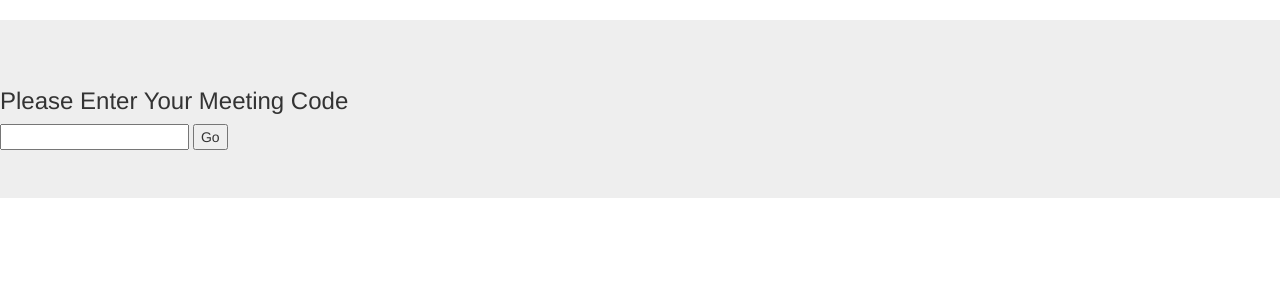
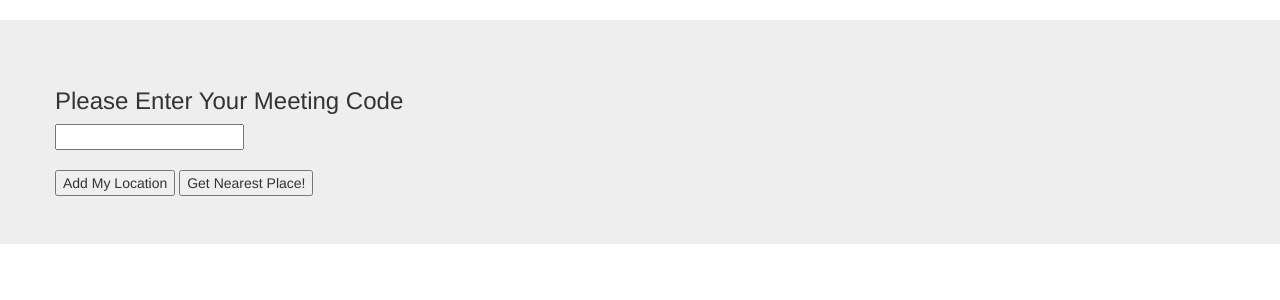
Before and after one commit to ahmad307/NearestPlace, a Django app: page /locations/meeting in a window 1280 px wide. Shown: the part 51-351 px from the top of the page. Run offline with Django 3.2, Linux system fonts and the light colour scheme; some libraries are stand-ins or nearby versions.

Commit message:
Added saving user location to a choosen meeting

```diff
--- a/NearestPlace/NearestPlace/urls.py
+++ b/NearestPlace/NearestPlace/urls.py
@@ -3,9 +3,10 @@ from django.contrib import admin
 from locations import views
 
 urlpatterns = [
+    url(r'^admin/', admin.site.urls),
     url(r'^$', views.index, name='home'),
     url(r'^locations/', include('locations.urls'), name='locations'),
     url(r'^get_location', views.get_location),
     url(r'^create_session', views.create_session),
-    url(r'^admin/', admin.site.urls),
+    url(r'^add_location', views.add_location)
 ]
--- a/NearestPlace/locations/views.py
+++ b/NearestPlace/locations/views.py
@@ -1,10 +1,11 @@
 from django.shortcuts import render, HttpResponse
 from locations.gmaps import LocationFinder
-from locations.models import Session
 from django.core.exceptions import ValidationError
+from locations.models import Session,Location
 import json
 import secrets
 import string
+from decimal import *
 
 def index(request):
     api_key = open('D:/Projects/secretkey/gmaps_key.txt','r').read()
@@ -36,6 +37,8 @@ def create_session(request):
             place_type = request.POST.get('place_type'),
             city = request.POST.get('city')
         )
+
+        # Validate data before saving to Database
         try:
             session.full_clean()
             session.save()
@@ -44,3 +47,31 @@ def create_session(request):
             return HttpResponse(json.dumps({'message':'ValidationError'}), content_type='application/json')
 
         return HttpResponse(json.dumps({'message':'success','code':code}), content_type='application/json')
+
+def add_location(request):
+    """Adds a new location to the given meeting and saves it in DB."""
+    if request.POST:
+        # Get request data
+        code = request.POST.get('code')
+        lat = round(Decimal(request.POST.get('lat')),6)
+        lng = round(Decimal(request.POST.get('lng')),6)
+
+        # Create object of location with the given Session's code
+        session = Session.objects.get(code=code)
+        location = Location(
+            longitude=lng,
+            latitude=lat,
+            session=session
+        )
+
+        # Validate data before saving to Database
+        try:
+            location.full_clean()
+            location.save()
+            print('location saved!')
+            result = {'message':'Success'}
+        except ValidationError as e:
+            print(e)
+            result = {'message':'Validaiton Error'}
+
+        return HttpResponse(json.dumps(result), content_type='application/json')
--- a/NearestPlace/templates/meeting.html
+++ b/NearestPlace/templates/meeting.html
@@ -20,9 +20,72 @@
     </div>
 </nav>
 <div class="jumbotron">
-    <h3>Please Enter Your Meeting Code</h3>
-    <input type="text" id="code">
-    <button id="go_btn">Go</button>
+    <div class="container">
+        <div class="row">
+            <h3>Please Enter Your Meeting Code</h3>
+            <input type="text" id="code">
+        </div>
+    </div>
+    <br>
+    <div class="container">
+        <div class="row">
+            <button id="add_location_btn">Add My Location</button>
+            <button id="place_btn">Get Nearest Place!</button>
+        </div>
+    </div>
 </div>
 </body>
+<script>
+    // Get user's location (longitude and magnitude) and post it to server
+    $('#add_location_btn').on('click', function () {
+        if ($('#code').val().length === 0) {
+            window.alert('Enter a valid code!');
+        } else {
+            getLocation().then(function (data) {
+                postLocation(data);
+            });
+        }
+    });
+
+    // Get user's location synchronously
+    function getLocation() {
+        return new Promise(function (resolve, reject) {
+            var pos;
+            // Get user's current location
+            if (navigator.geolocation) {
+              navigator.geolocation.getCurrentPosition(function(position) {
+                pos = {
+                  lat: position.coords.latitude,
+                  lng: position.coords.longitude
+                };
+                if (pos) resolve(pos);
+              });
+            } else {
+                console.log('Location access denied!');
+            }
+        });
+    }
+
+    // Posts user's location co-ordinates to the server
+    function postLocation(data) {
+        var pos = data;
+        $.ajax({
+            url:'/add_location/',
+            type:'POST',
+            data:{
+                'csrfmiddlewaretoken':'{{ csrf_token }}',
+                'code':$('#code').val(),
+                'lng':pos.lng,
+                'lat':pos.lat
+            },
+
+            success: function (json) {
+                window.alert('Location Saved!');
+            },
+            error: function (e) {
+                console.log('Sending Location Failed!');
+            }
+        })
+    }
+</script>
 </html>
```
Also changed, not shown: NearestPlace/templates/landing_page.html (+1 -14 lines).
